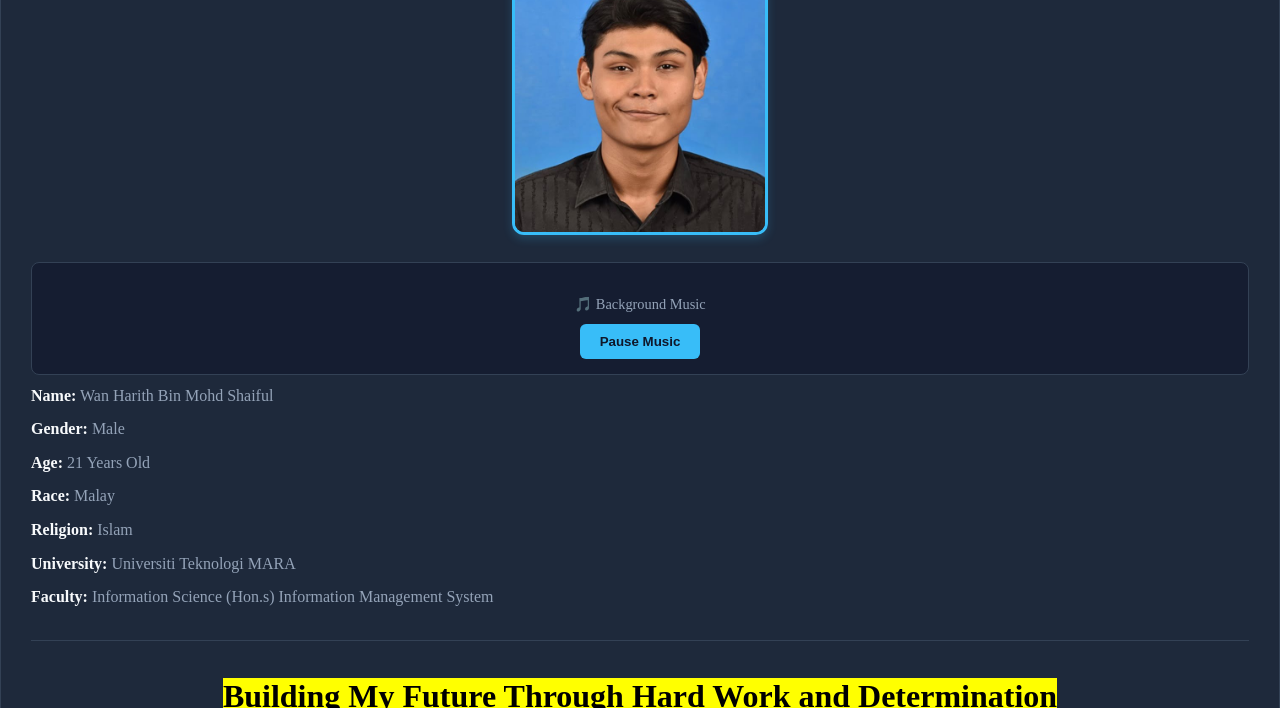
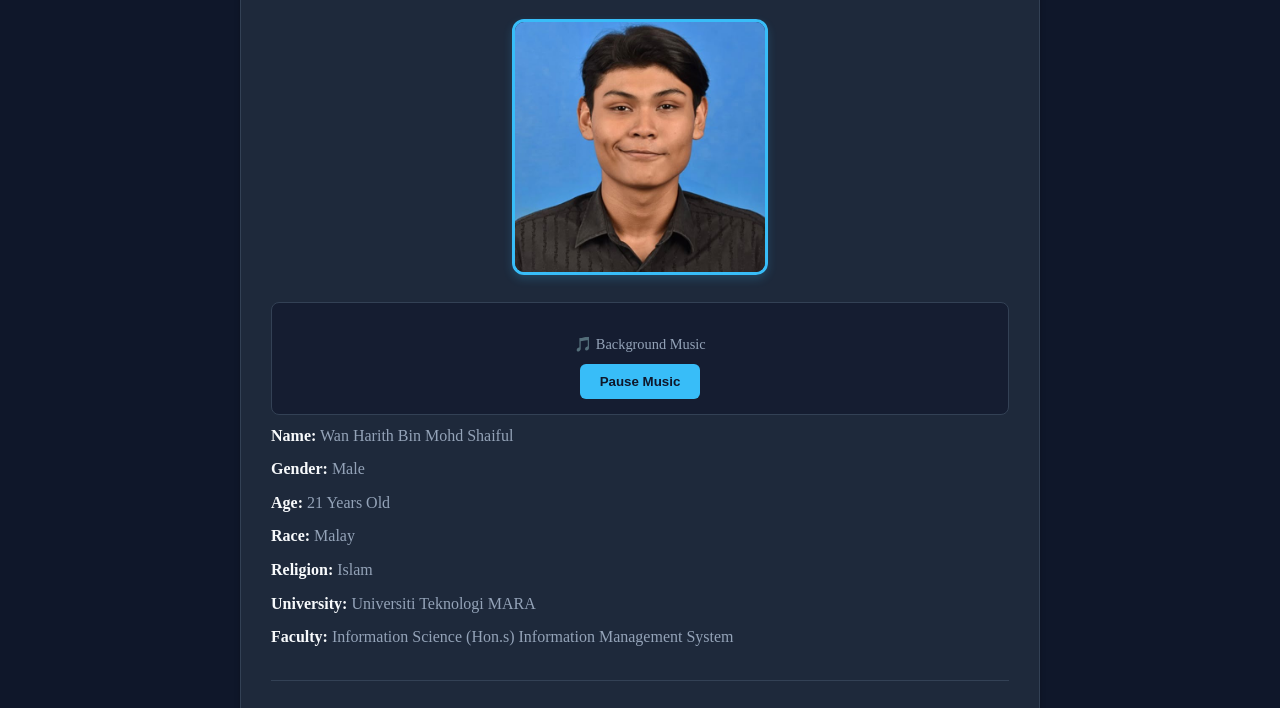
Before and after one commit to harith120905-droid/My-Portfolio.web, a plain HTML site: page index.html in a window 1280 px wide. Shown: the part 202-910 px from the top of the page. Drawn offline with Linux system fonts and the light colour scheme.

Commit message:
Updated Version

```diff
--- a/index.html
+++ b/index.html
@@ -251,6 +251,9 @@ Wan Harith Portfolio
 </nav>
 </header>
 
+<!-- Main Content Container -->
+<div class="container">
+
 <!-- Biodata Card -->
 <div class="card">
 
```
